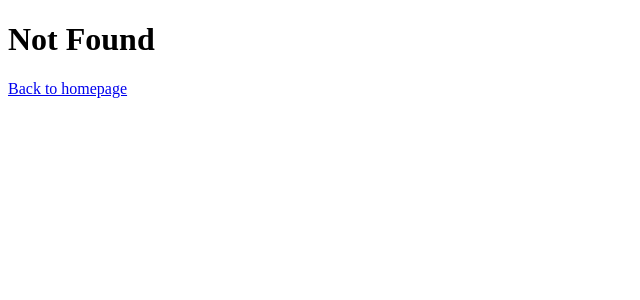
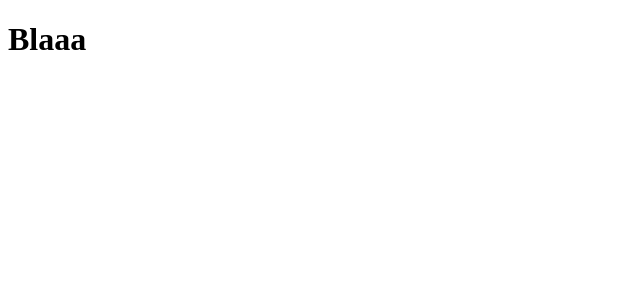
Before and after one commit to drillprop/todolist, a React (Create React App) app: page /home in a window 1280 px wide. Before the commit this address had no page. Shown: the top 300 px of the page, without its empty margins (0-640 px from the left). Built offline with nearby package versions, Linux system fonts and the light colour scheme.

Commit message:
added Home component and created route for it

```diff
--- /dev/null
+++ b/src/Components/Home.js
@@ -0,0 +1,9 @@
+import React, { Component } from "react";
+
+class Home extends Component {
+  render() {
+    return <h1>Blaaa</h1>;
+  }
+}
+
+export default Home;
--- a/src/Components/Router.js
+++ b/src/Components/Router.js
@@ -2,6 +2,7 @@ import React, { Component } from "react";
 import { BrowserRouter, Switch, Route } from "react-router-dom";
 import App from "./App";
 import NotFound from "./NotFound";
+import Home from "./Home";
 
 class Router extends Component {
   render() {
@@ -9,6 +10,7 @@ class Router extends Component {
       <BrowserRouter>
         <Switch>
           <Route exact path="/" component={App} />
+          <Route path="/home" component={Home} />
           <Route component={NotFound} />
         </Switch>
       </BrowserRouter>
```
